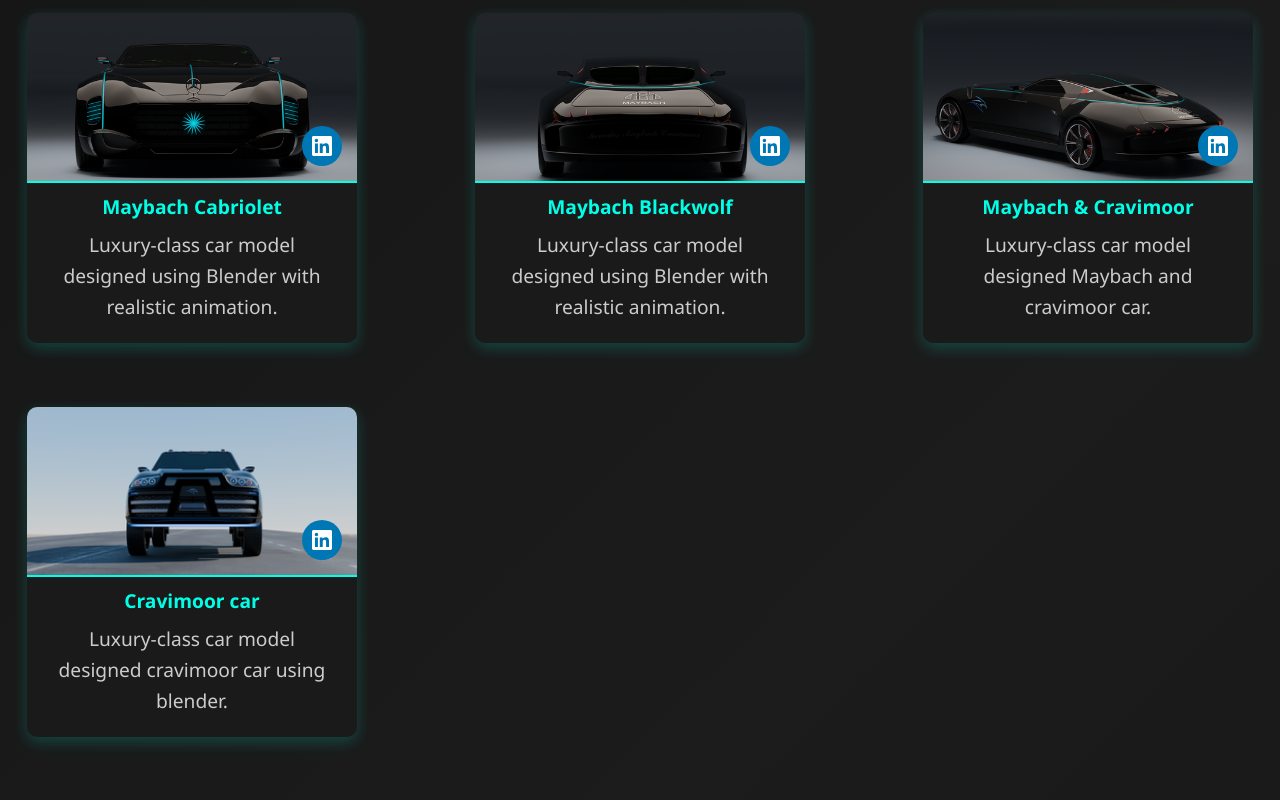
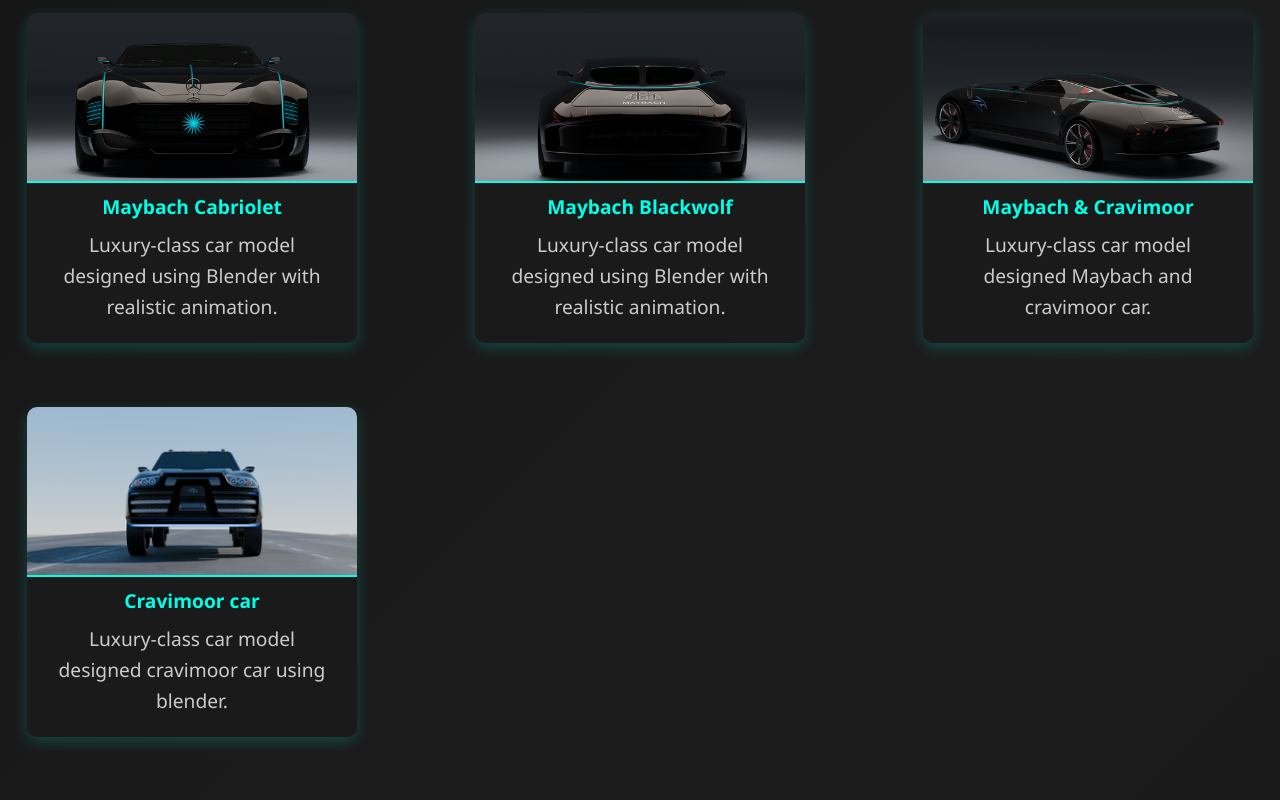
Before and after one commit to Walidghidhaoui/CRAVIMOOR, a React (Create React App) app: page / in a window 1280 px wide. Shown: the part 2880-3680 px from the top of the page. Built offline with nearby package versions, Linux system fonts and the light colour scheme.

Commit message:
Update ProjectCard.jsx
feat: add automatic TikTok icon support for TikTok links

```diff
--- a/src/components/ProjectCard.jsx
+++ b/src/components/ProjectCard.jsx
@@ -2,6 +2,9 @@
 import './ProjectCard.css';
 
 const ProjectCard = ({ imageUrl, title, description, linkedinUrl }) => {
+  // تحديد أيقونة حسب الرابط
+  const isTikTok = linkedinUrl.includes('tiktok.com');
+
   return (
     <div className="project-card-wrapper">
       <div className="project-card">
@@ -18,10 +21,18 @@
               e.target.src = process.env.PUBLIC_URL + '/images/placeholder.jpg';
             }}
           />
-          <div className="linkedin-badge">
-            <svg xmlns="http://www.w3.org/2000/svg" viewBox="0 0 24 24" fill="#fff">
-              <path d="M20.447 20.452h-3.554v-5.569c0-1.328-.027-3.037-1.852-3.037-1.853 0-2.136 1.445-2.136 2.939v5.667H9.351V9h3.414v1.561h.046c.477-.9 1.637-1.85 3.37-1.85 3.601 0 4.267 2.37 4.267 5.455v6.286zM5.337 7.433c-1.144 0-2.063-.926-2.063-2.065 0-1.138.92-2.063 2.063-2.063 1.14 0 2.064.925 2.064 2.063 0 1.139-.925 2.065-2.064 2.065zm1.782 13.019H3.555V9h3.564v11.452zM22.225 0H1.771C.792 0 0 .774 0 1.729v20.542C0 23.227.792 24 1.771 24h20.451C23.2 24 24 23.227 24 22.271V1.729C24 .774 23.2 0 22.222 0h.003z"/>
-            </svg>
+          <div className={`social-badge ${isTikTok ? 'tiktok-badge' : 'linkedin-badge'}`}>
+            {isTikTok ? (
+              // أيقونة TikTok
+              <svg xmlns="http://www.w3.org/2000/svg" viewBox="0 0 50 50" fill="#fff">
+                <path d="M41,4H9C6.243,4,4,6.243,4,9v32c0,2.757,2.243,5,5,5h32c2.757,0,5-2.243,5-5V9C46,6.243,43.757,4,41,4z M37.006,22.323 c-0.227,0.021-0.457,0.035-0.69,0.035c-2.623,0-4.928-1.349-6.269-3.388c0,5.349,0,11.435,0,11.537c0,4.709-3.818,8.527-8.527,8.527 s-8.527-3.818-8.527-8.527s3.818-8.527,8.527-8.527c0.178,0,0.352,0.016,0.527,0.027v4.202c-0.175-0.021-0.347-0.053-0.527-0.053 c-2.404,0-4.352,1.948-4.352,4.352s1.948,4.352,4.352,4.352s4.527-1.894,4.527-4.298c0-0.095,0.042-19.594,0.042-19.594h4.016 c0.378,3.591,3.277,6.425,6.901,6.685V22.323z"/>
+              </svg>
+            ) : (
+              // أيقونة LinkedIn (الكود الأصلي)
+              <svg xmlns="http://www.w3.org/2000/svg" viewBox="0 0 24 24" fill="#fff">
+                <path d="M20.447 20.452h-3.554v-5.569c0-1.328-.027-3.037-1.852-3.037-1.853 0-2.136 1.445-2.136 2.939v5.667H9.351V9h3.414v1.561h.046c.477-.9 1.637-1.85 3.37-1.85 3.601 0 4.267 2.37 4.267 5.455v6.286zM5.337 7.433c-1.144 0-2.063-.926-2.063-2.065 0-1.138.92-2.063 2.063-2.063 1.14 0 2.064.925 2.064 2.063 0 1.139-.925 2.065-2.064 2.065zm1.782 13.019H3.555V9h3.564v11.452zM22.225 0H1.771C.792 0 0 .774 0 1.729v20.542C0 23.227.792 24 1.771 24h20.451C23.2 24 24 23.227 24 22.271V1.729C24 .774 23.2 0 22.222 0h.003z"/>
+              </svg>
+            )}
           </div>
         </div>
 
```
